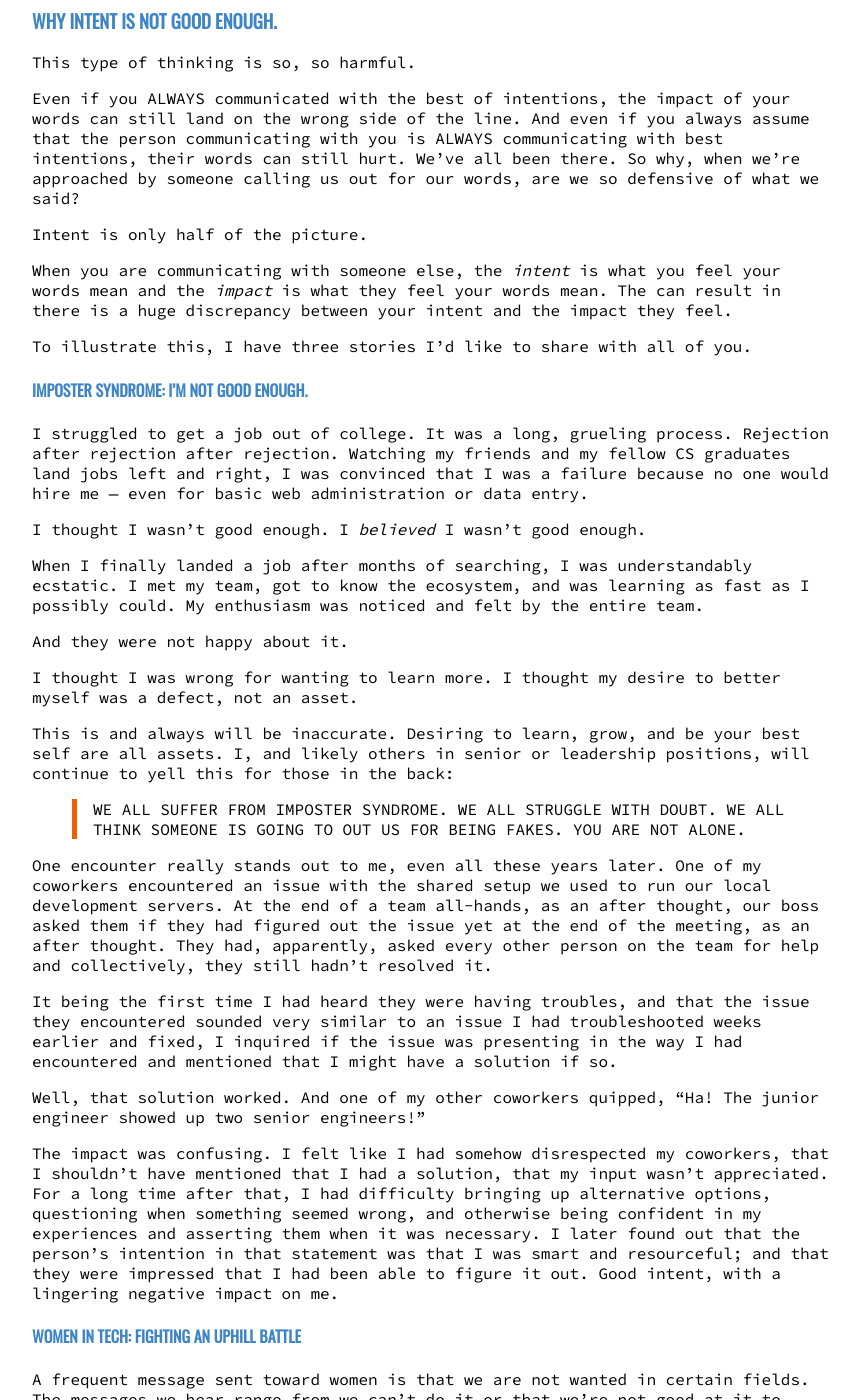
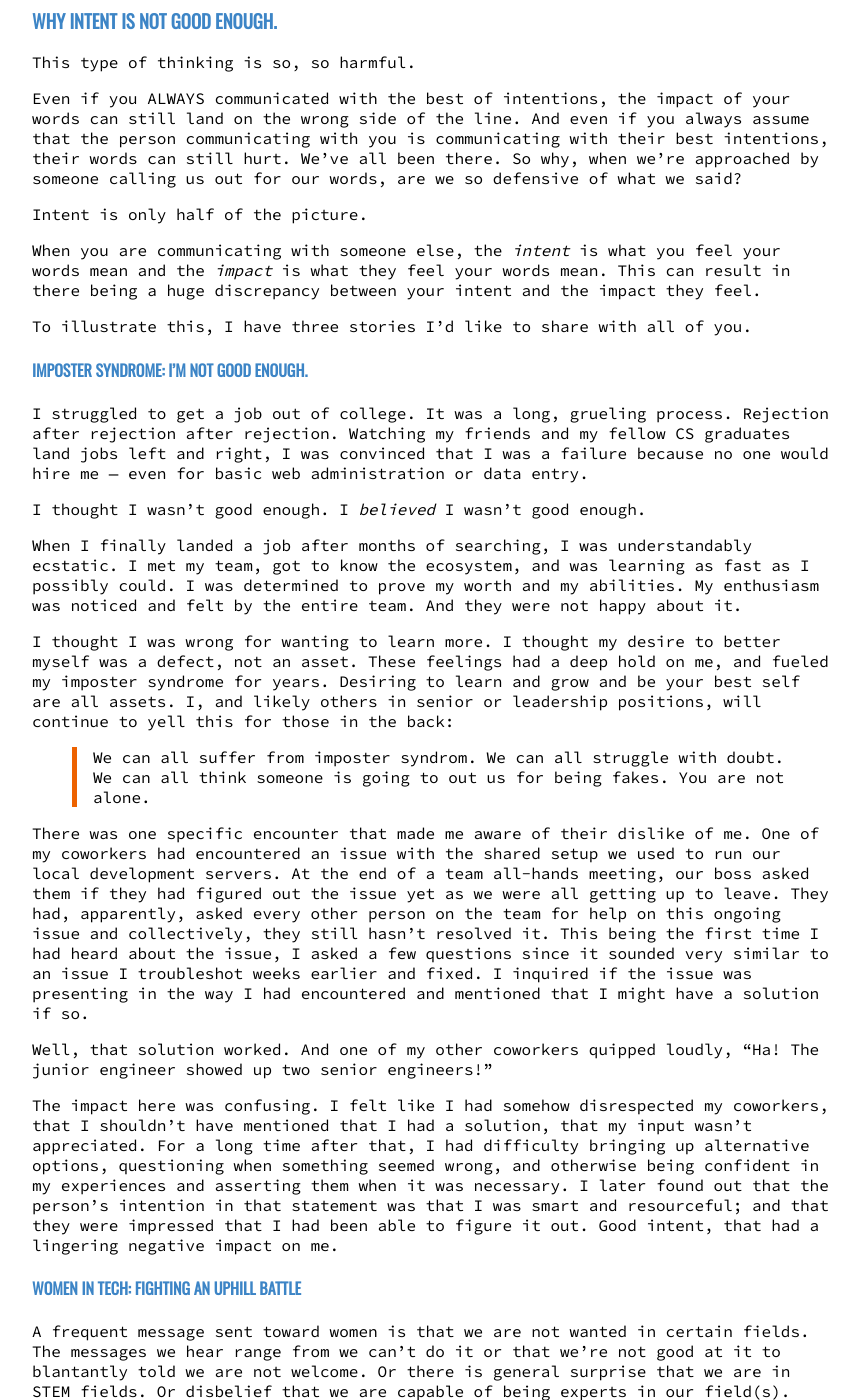
Before and after one commit to lauramosher/lauramosher.github.io, a Jekyll site: the page built from blog/_posts/2018-12-10-intent-vs-impact.md, in a window 1280 px wide and 1400 px high, scrolled down 407 px. Shown: the whole window, without its empty margins (208-1067 px from the left). Built offline with Jekyll 4.4.1, drawn with Linux system fonts in a browser that asks for light colours; our own code applies the rules of GitHub Pages for plain Markdown files; comment, search, counter and statistics services are not loaded; some of the changed text lies outside the part shown.

Commit message:
final draft of intent vs impact

```diff
--- a/blog/_posts/2018-10-15-intent-vs-impact.md
+++ b/blog/_posts/2018-12-10-intent-vs-impact.md
@@ -12,11 +12,11 @@ Spoiler: It's not.
 
 This type of thinking is so, so harmful.
 
-Even if you ALWAYS communicated with the best of intentions, the impact of your words can still land on the wrong side of the line. And even if you always assume that the person communicating with you is ALWAYS communicating with best intentions, their words can still hurt. We've all been there. So why, when we're approached by someone calling us out for our words, are we so defensive of what we said?
+Even if you ALWAYS communicated with the best of intentions, the impact of your words can still land on the wrong side of the line. And even if you always assume that the person communicating with you is communicating with their best intentions, their words can still hurt. We've all been there. So why, when we're approached by someone calling us out for our words, are we so defensive of what we said?
 
 Intent is only half of the picture.
 
-When you are communicating with someone else, the _intent_ is what you feel your words mean and the _impact_ is what they feel your words mean. The can result in there is a huge discrepancy between your intent and the impact they feel.
+When you are communicating with someone else, the _intent_ is what you feel your words mean and the _impact_ is what they feel your words mean. This can result in there being a huge discrepancy between your intent and the impact they feel.
 
 To illustrate this, I have three stories I'd like to share with all of you.
 
@@ -26,23 +26,17 @@ I struggled to get a job out of college. It was a long, grueling process. Reject
 
 I thought I wasn't good enough. I _believed_ I wasn't good enough.
 
-When I finally landed a job after months of searching, I was understandably ecstatic. I met my team, got to know the ecosystem, and was learning as fast as I possibly could. My enthusiasm was noticed and felt by the entire team.
+When I finally landed a job after months of searching, I was understandably ecstatic. I met my team, got to know the ecosystem, and was learning as fast as I possibly could. I was determined to prove my worth and my abilities. My enthusiasm was noticed and felt by the entire team. And they were not happy about it.
 
-And they were not happy about it.
+I thought I was wrong for wanting to learn more. I thought my desire to better myself was a defect, not an asset. These feelings had a deep hold on me, and fueled my imposter syndrome for years. Desiring to learn and grow and be your best self are all assets. I, and likely others in senior or leadership positions, will continue to yell this for those in the back:
 
-I thought I was wrong for wanting to learn more. I thought my desire to better myself was a defect, not an asset.
+> We can all suffer from imposter syndrom. We can all struggle with doubt. We can all think someone is going to out us for being fakes. You are not alone.
 
-This is and always will be inaccurate. Desiring to learn, grow, and be your best self are all assets. I, and likely others in senior or leadership positions, will continue to yell this for those in the back:
+There was one specific encounter that made me aware of their dislike of me. One of my coworkers had encountered an issue with the shared setup we used to run our local development servers. At the end of a team all-hands meeting, our boss asked them if they had figured out the issue yet as we were all getting up to leave. They had, apparently, asked every other person on the team for help on this ongoing issue and collectively, they still hasn't resolved it. This being the first time I had heard about the issue, I asked a few questions since it sounded very similar to an issue I troubleshot weeks earlier and fixed. I inquired if the issue was presenting in the way I had encountered and mentioned that I might have a solution if so.
 
-> WE ALL SUFFER FROM IMPOSTER SYNDROME. WE ALL STRUGGLE WITH DOUBT. WE ALL THINK SOMEONE IS GOING TO OUT US FOR BEING FAKES. YOU ARE NOT ALONE.
+Well, that solution worked. And one of my other coworkers quipped loudly, "Ha! The junior engineer showed up two senior engineers!"
 
-One encounter really stands out to me, even all these years later. One of my coworkers encountered an issue with the shared setup we used to run our local development servers. At the end of a team all-hands, as an after thought, our boss asked them if they had figured out the issue yet at the end of the meeting, as an after thought. They had, apparently, asked every other person on the team for help and collectively, they still hadn't resolved it.
-
-It being the first time I had heard they were having troubles, and that the issue they encountered sounded very similar to an issue I had troubleshooted weeks earlier and fixed, I inquired if the issue was presenting in the way I had encountered and mentioned that I might have a solution if so.
-
-Well, that solution worked. And one of my other coworkers quipped, "Ha! The junior engineer showed up two senior engineers!"
-
-The impact was confusing. I felt like I had somehow disrespected my coworkers, that I shouldn't have mentioned that I had a solution, that my input wasn't appreciated. For a long time after that, I had difficulty bringing up alternative options, questioning when something seemed wrong, and otherwise being confident in my experiences and asserting them when it was necessary. I later found out that the person's intention in that statement was that I was smart and resourceful; and that they were impressed that I had been able to figure it out. Good intent, with a lingering negative impact on me.
+The impact here was confusing. I felt like I had somehow disrespected my coworkers, that I shouldn't have mentioned that I had a solution, that my input wasn't appreciated. For a long time after that, I had difficulty bringing up alternative options, questioning when something seemed wrong, and otherwise being confident in my experiences and asserting them when it was necessary. I later found out that the person's intention in that statement was that I was smart and resourceful; and that they were impressed that I had been able to figure it out. Good intent, that had a lingering negative impact on me.
 
 #### Women in Tech: Fighting an Uphill Battle
 
@@ -63,27 +57,27 @@ Despite all of the implicit biases against women in tech, other STEM fields, and
 
 #### LGTBQ+ Discovery: I'm Queer.
 
-After my now husband and I had been dating for over two years, we approached my parents about the idea of the two of us living together. They were against it, mostly on religious grounds: abstinence before marriage. I understood, but I also viscerally felt that it was truly not a problem.
+After my now husband and I had been dating for over two years, we broached the topic of living together. We were met with resistance by some family and friends, mostly on religious grounds: abstinence before marriage. I understood, but I also viscerally felt that it was truly not a problem.
 
-Arguing my case, my mother's retort felt harsh: "If the temptation to have sex isn't there, then the love isn't real."
+Arguing my case, one person's retort felt particularly harsh: "If the temptation [to have sex] isn't there, then the love isn't real."
 
 That hurt. A lot. At the time, I had no idea how to explain what I felt or why I felt the way I did, but I was emotional and hurt.
 
-Now, please understand, I love my mom. She's one of my biggest supporters and wants the absolute best for me. I value her advice and her input on most aspects of my life. I understood where she was coming from: in the traditional sense, sexual temptation is a common indicator of a healthy relationship. What neither of us knew at that time was that sexual temptation was not and would never be a problem for me, or a useful indicator of love.
+I understood where they were coming from: in the traditional sense, sexual temptation is a common indicator of a healthy relationship. What we didn't know at that time was that sexual temptation was not and would never be a problem for me, or a useful indicator of love.
 
-Why? Because I'm asexual (Ace). I'm also panromantic, though less relevant to this story.
+Why? Because I'm asexual (Ace).
 
 For me, being ace means I have no desire for sex; I do not feel arousal and I do not feel sexual attraction to another person. However, I do have deep and intimate feelings and connections to another person. And those feelings and connections are absolutely indicators of real love and real affection that healthy relationships can be built on.
 
 Despite believing that my relationship is genuine, I had this sliver of doubt for many years after. That what I felt wasn't real because I didn't want sex. That my partner would leave me(*) or was unhappy with me because I didn't want sex. Sex was this constant struggle. Sex was a hurdle that I felt I needed to overcome in order to have a healthy relationship.
 
-It's been years since that conversation with my mom. My husband and I have been happily married for over 5 years now; and after all this time, that temptation has never been there for me. Yet our relationship is healthy, and we regularly receive comments on how genuine our relationship seems to people.
+It's been years since that conversation. My husband and I have been happily married for over 5 years now; and after all this time, that temptation has never been there for me. Yet our relationship is healthy, and we regularly receive comments on how genuine our relationship seems to people.
 
 This discovery is recent, sometime in the last year or so. I've come to understand why I felt that way and why that statement hurt so much, and I am able to articulate the hurt I felt.
 
 I'm an open book when it comes to my sexual orientation and romantic inclinations. Please, please ask me about it if you're curious. It's worth noting that the asexual community has varying experiences. I personally don't feel arousal, while other asexuals may. You can read more about the ace community at <a href="https://www.asexuality.org/?q=overview.html">asexuality.org</a>.
 
-(*) It is only fair to note that had there been other issues in our relationship (making it unhealthy), not wanting sex and the struggle could have caused us to split. Our relationship is incredibly healthy and so this blip is something we work through together.
+(*) It is only fair to note that had there been other issues in our relationship (making it unhealthy), not wanting sex and the struggle could have caused us to split. Our relationship is incredibly healthy and so this blip is something we are able to work through together.
 
 ### Best intentions, phrased for the best impact.
 
```
Also changed, not shown: other parts of blog/_posts/2018-12-10-intent-vs-impact.md (+1 -1 lines).
